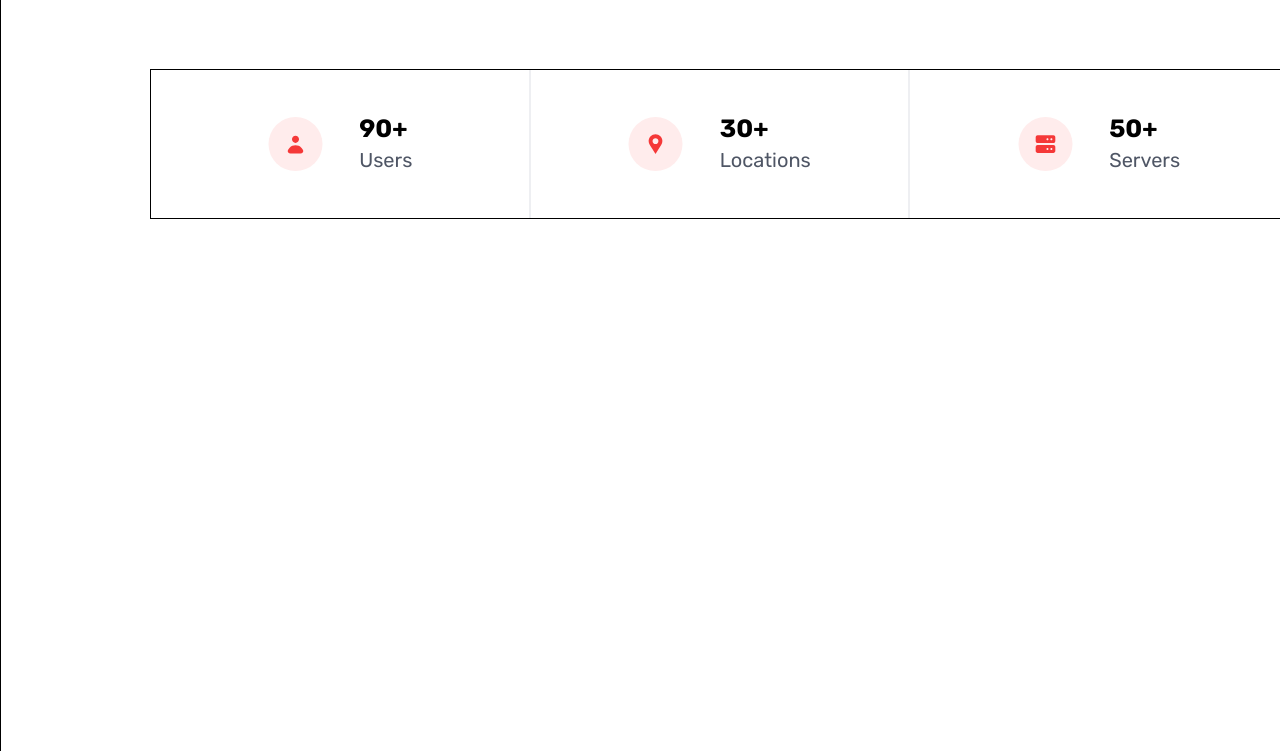
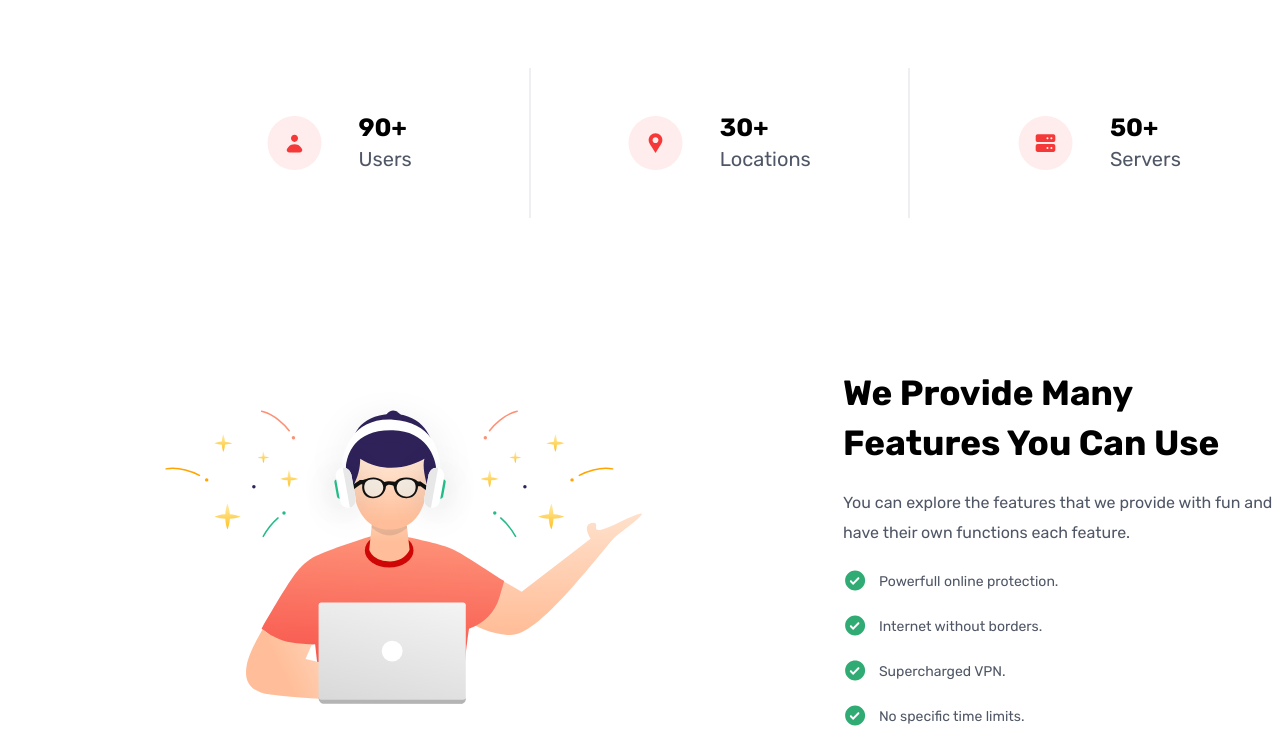
Before and after one commit to Aleksandr0607/Possition_absolute, a plain HTML site: page index.html in a window 1280 px wide. Shown: the part 605-1356 px from the top of the page. Drawn offline with Linux system fonts and the light colour scheme.

Commit message:
finish_all

```diff
--- a/index.html
+++ b/index.html
@@ -90,8 +90,30 @@
               <b> 50+ <br /></b>Servers
             </p>
           </div>
+        </article>
+      </div>
+      <div class="trird">
+        <div>
+          <img src="img/Group 1297.svg" alt="" />
         </div>
+        <div class="container_2">
+          <div class="sec_main_title">
+            We Provide Many <br />
+            Features You Can Use
+          </div>
+          <div class="second_paragraf">
+            You can explore the features that we provide with fun and <br />
+            have their own functions each feature.
+          </div>
 
+          <ul class="list_second">
+            <li>Powerfull online protection.</li>
+            <li>Internet without borders.</li>
+            <li>Supercharged VPN.</li>
+            <li>No specific time limits.</li>
+          </ul>
+        </div>
+      </div>
     </div>
   </body>
 </html>
--- a/main.css
+++ b/main.css
@@ -16,7 +16,7 @@
   /* margin: 0 auto; */
   justify-content: center;
 
-  border: 1px solid black;
+  /* border: 1px solid black; */
 }
 .main {
   width: 1140px;
@@ -33,7 +33,7 @@ header {
   justify-content: space-between;
   align-items: center;
 
-  border: 1px solid black;
+  /* border: 1px solid black; */
 }
 
 /* background-color: white;
@@ -256,7 +256,7 @@ header {
   width: 1139px;
   height: 150px;
   display: flex;
-  border: 1px solid black;
+  /* border: 1px solid black; */
 }
 
 .people,
@@ -293,3 +293,53 @@ b {
   border-right: 2px solid #eeeff2;
   line-height: 126px;
 }
+.trird {
+  width: 1140px;
+  display: flex;
+  margin: 0 auto;
+}
+
+.trird img {
+  margin-top: 172.5px;
+  width: 508.12px;
+  height: 313.81px;
+}
+.container_2 {
+  margin-top: 150px;
+  display: flex;
+  flex-direction: column;
+  margin-left: 185px;
+}
+
+.sec_main_title {
+  font-size: 35px;
+  font-weight: 700;
+  width: 383.41px;
+  height: auto;
+  line-height: 50px;
+}
+.second_paragraf {
+  margin: 20px 0;
+  font-size: 16px;
+  font-weight: 400;
+  width: 440px;
+  height: auto;
+  line-height: 30px;
+  color: #4f5665;
+}
+.list_second li {
+  align-items: center;
+  font-size: 14px;
+  width: auto;
+  height: 30px;
+  margin-bottom: 15px;
+  color: rgba(79, 86, 101, 1);
+}
+
+.list_second li::before {
+  content: url(img/Group\ 1120.svg);
+  vertical-align: middle;
+  margin-right: 10.8px;
+  width: 24px;
+  height: 24px;
+}
```
Also changed, not shown: img/Group 1120.svg (added), img/Group 1297.svg (added), img/Rectangle 264 (1).svg (added).
